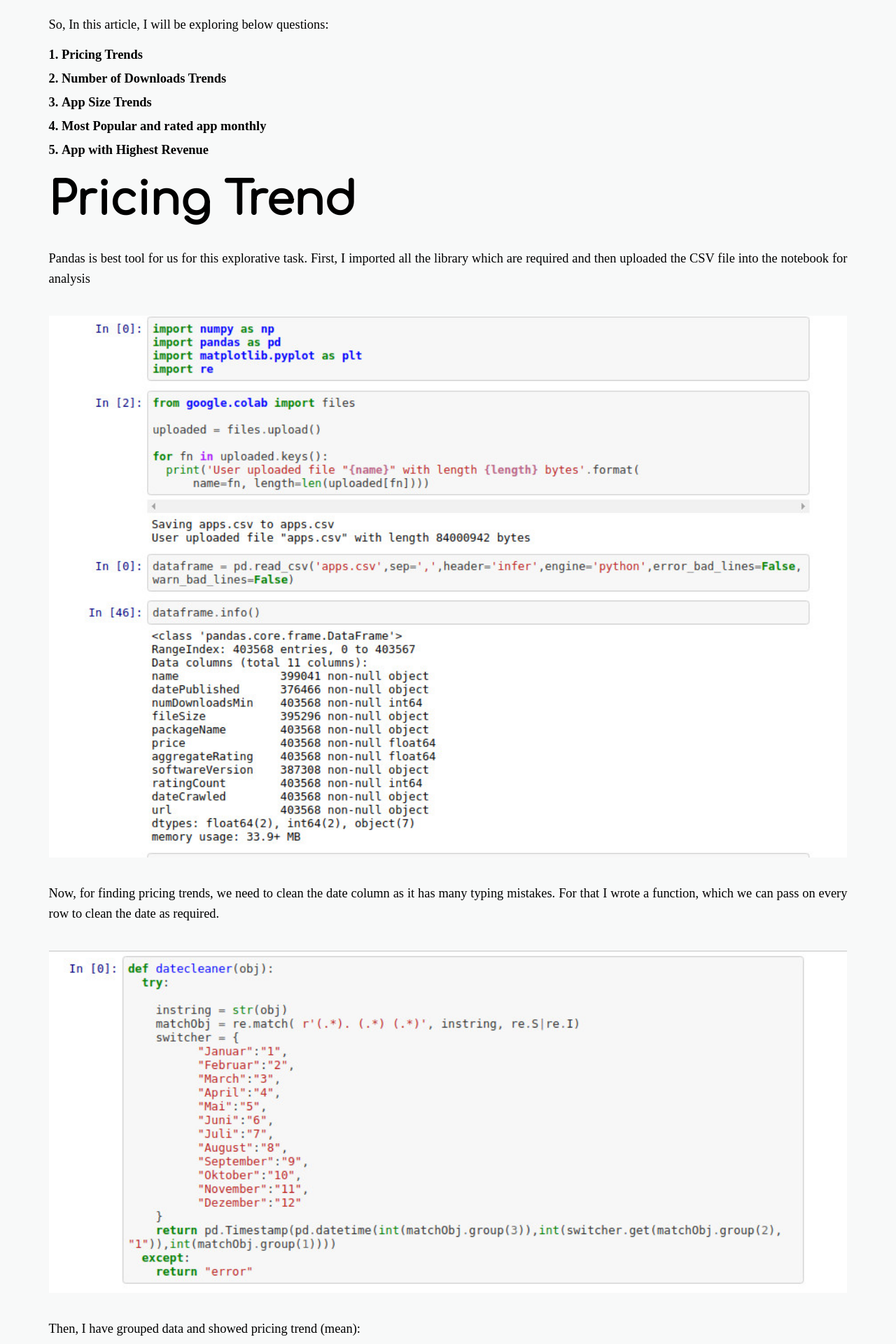
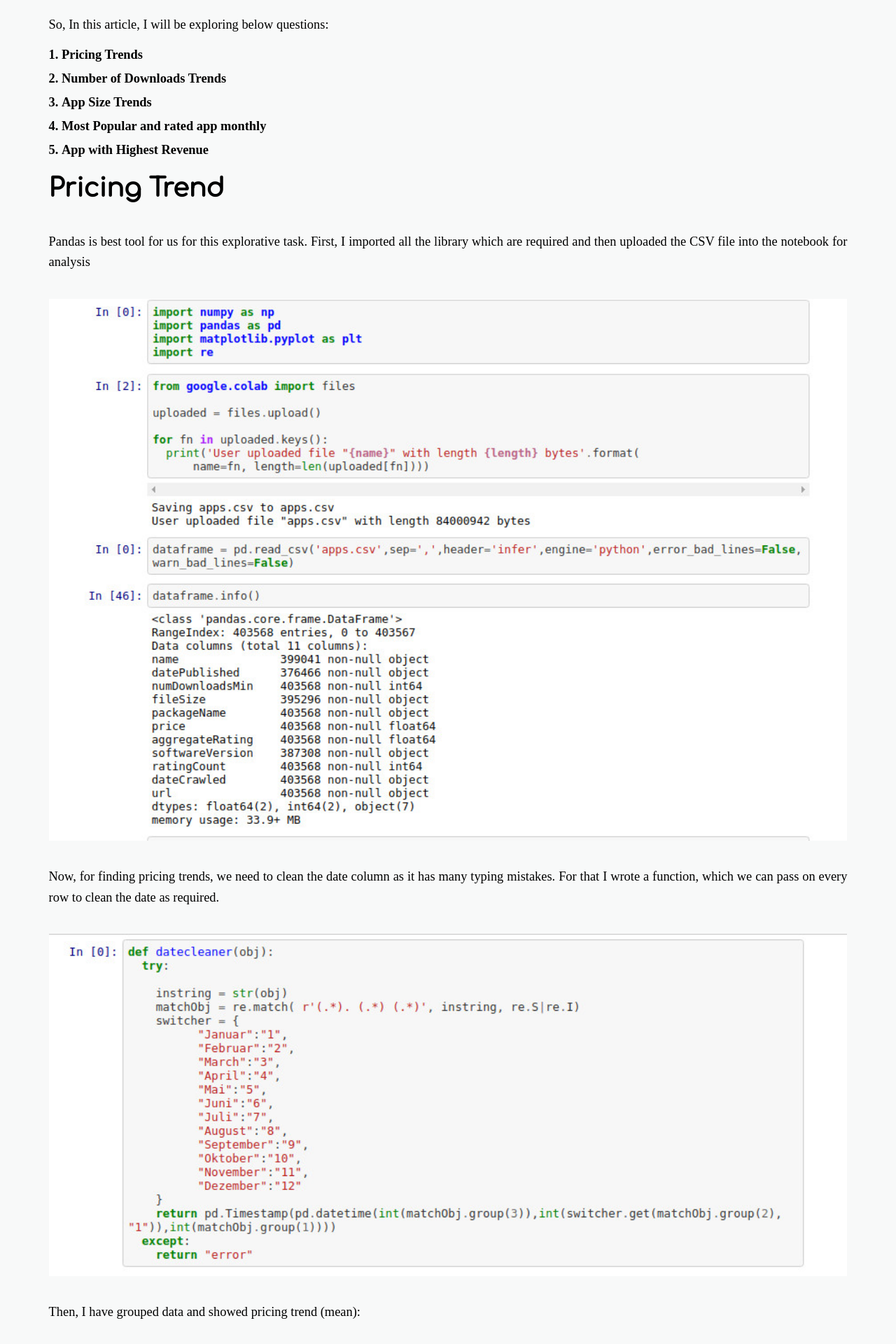
Before and after one commit to daftengineer/daftengineer.github.io, a Jekyll site: the page built from _posts/2018-09-08-Exploring-mobile-app-data.markdown, in a window 1280 px wide. Shown: the part 918-2838 px from the top of the page at 70% size. Built offline with Jekyll 4.4.1, drawn with Linux system fonts in a browser that asks for light colours; nearby versions of some CDN libraries.

Commit message:
Update 2018-09-08-Exploring-mobile-app-data.markdown

```diff
--- a/_posts/2018-09-08-Exploring-mobile-app-data.markdown
+++ b/_posts/2018-09-08-Exploring-mobile-app-data.markdown
@@ -18,26 +18,26 @@ image-sm: https://daftengineer.github.io/media_assets/apps.jpg
   <li>Most Popular and rated app monthly</li>
   <li>App with Highest Revenue</li>
   </ol></b>
- <h1>Pricing Trend</h1><br />
+ <h2>Pricing Trend</h2><br />
 <p style="text-align:justify;">Pandas is best tool for us for this explorative task. First, I imported all the library which are required and then uploaded the CSV file into the notebook for analysis</p>
  <img src= "https://daftengineer.github.io/media_assets/ml6p1.jpg" />
 <p style="text-align:justify;">Now, for finding pricing trends, we need to clean the date column as it has many typing mistakes. For that I wrote a function, which we can pass on every row to clean the date as required.</p>
  <img src= "https://daftengineer.github.io/media_assets/ml6p2.jpg" />
 <p style="text-align:justify;">Then, I have grouped data and showed pricing trend (mean):</p>
  <img src= "https://daftengineer.github.io/media_assets/ml6p3.jpg" />
- <h1>Number of Downloads Trends</h1><br />
+ <h2>Number of Downloads Trends</h2><br />
 <p style="text-align:justify;">Using exactly the same logic I plotted the trend for Number of downloads. But point here to be noted, is that graph here, is on logarithmic axis so changes are actually more drastic than it seems.</p>
  <img src= "https://daftengineer.github.io/media_assets/ml6p4.jpg" />
-<h1>App Size Trends</h1><br />
+<h2>App Size Trends</h2><br />
 <p style="text-align:justify;">Here, size of app is in form of "2,3M" (2.3 Million) so we need to change it to float value from current string value using which we can work on it. So I wrote below function for it.</p>
  <img src= "https://daftengineer.github.io/media_assets/ml6p5.jpg" />
 <p style="text-align:justify;">Then it becomes easy to plot it.</p>
  <img src= "https://daftengineer.github.io/media_assets/ml6p6.jpg" />
-  <h1>Most Popular app Monthly</h1><br />
+  <h2>Most Popular app Monthly</h2><br />
 <p style="text-align:justify;">For this, I needed a definition for Popularity. So, in context of data we have available, we can define popularity as number of downloads times rating. This results in this type of app list but we had merged the data as groupby removes every other column which are not subject to grouping</p>
  <img src= "https://daftengineer.github.io/media_assets/ml6p7.jpg" />
  <img src= "https://daftengineer.github.io/media_assets/ml6p8.jpg" />
- <h1>App with Highest Revenue Monthly</h1><br />
+ <h2>App with Highest Revenue Monthly</h2><br />
 <p style="text-align:justify;">Using the above logic we can also find apps with most revenue. Revenue, here, is defined as number of downloads times price. In earlier years, there werent monetization option on apps so I removed all those who might have earned from advertisement but not directly from play store.</p>
 <img src= "https://daftengineer.github.io/media_assets/ml6p9.jpg" />
  </div>
```
